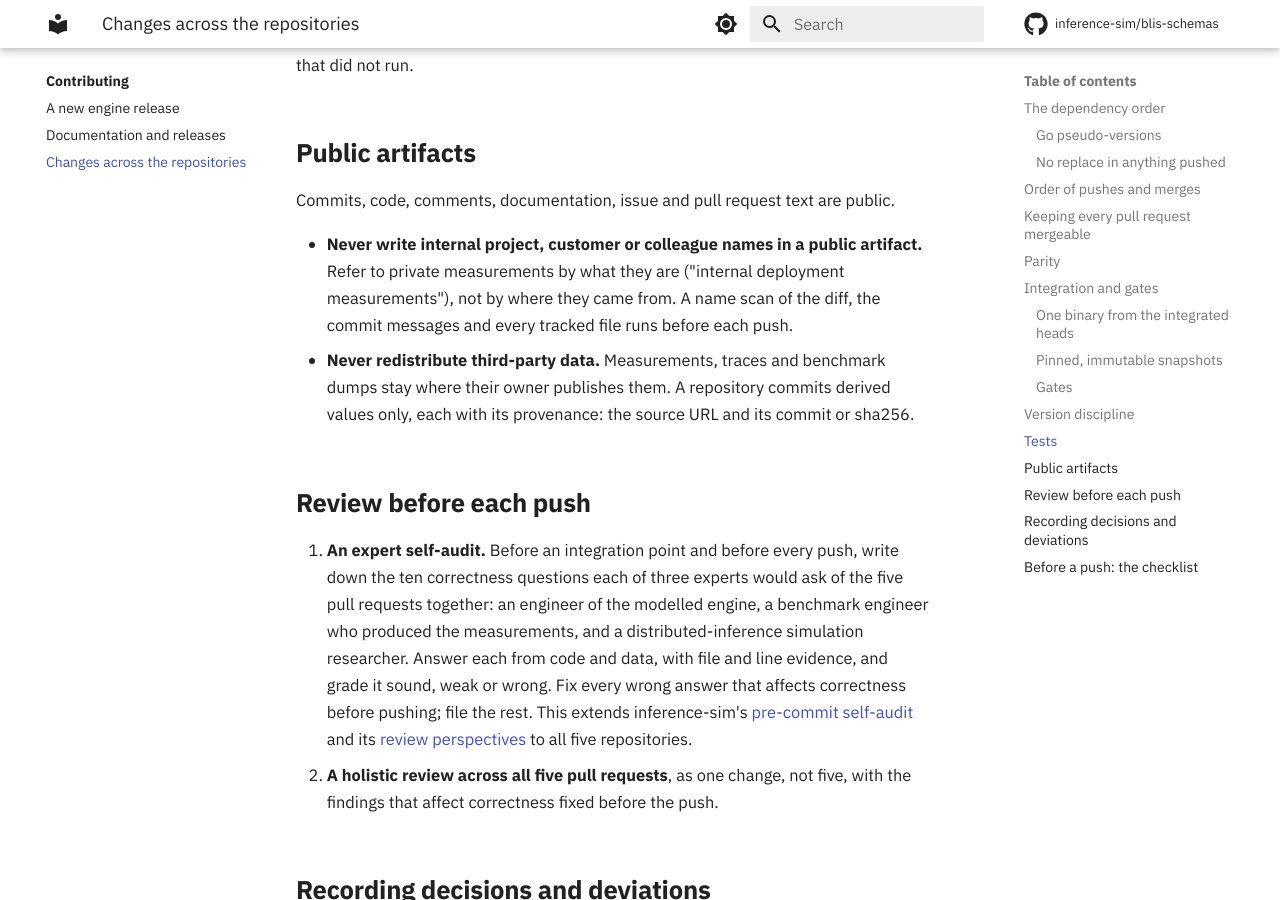
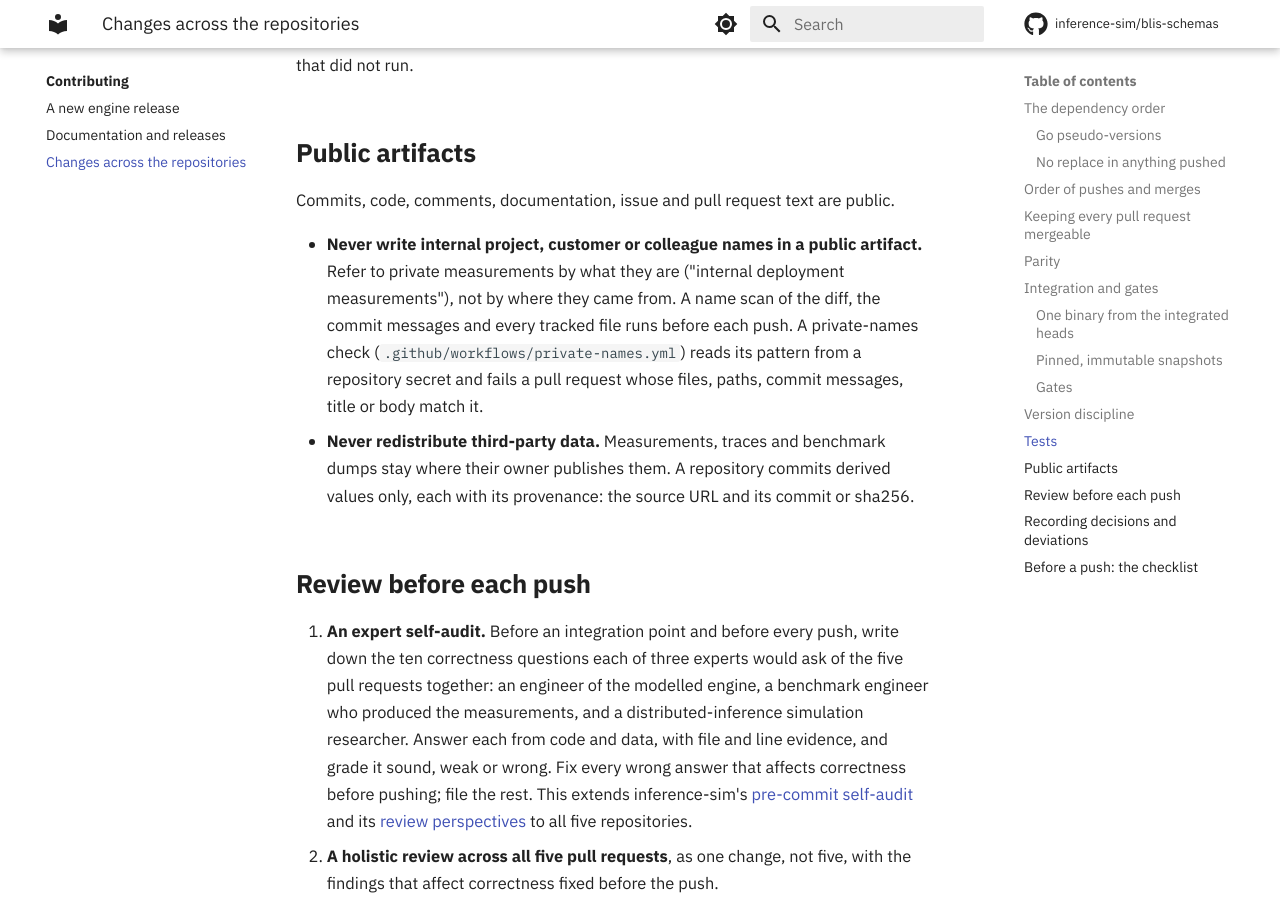
Before and after one commit to inference-sim/blis-schemas, an MkDocs documentation site: the page built from docs/contributing/cross-repo-changes.md, in a window 1280 px wide and 900 px high, scrolled down 6899 px. Built offline with MkDocs 1.6.1 and Material for MkDocs 9.7.7, drawn with Linux system fonts in a browser that asks for light colours; comment, search, counter and statistics services are not loaded; the version menu is left out.

Commit message:
ci: add a private-names check whose pattern comes from a repository secret
.github/workflows/private-names.yml reads one Perl regex per line from the
INTERNAL_NAME_PATTERNS secret and, on pull requests and pushes to main, fails
if any matches (case-insensitive) a tracked file, a file path, a commit message
in the range being merged, or the pull request title or body. It prints each
match as a location only. With the secret unset (a fork pull request), it
prints "skipped: no pattern secret" and passes. The cross-repository change
page notes the check in one line.

Co-Authored-By: Claude Opus 5.5 <noreply@anthropic.com>

```diff
--- a/docs/contributing/cross-repo-changes.md
+++ b/docs/contributing/cross-repo-changes.md
@@ -209,7 +209,9 @@ Commits, code, comments, documentation, issue and pull request text are public.
 - **Never write internal project, customer or colleague names in a public artifact.** Refer to
   private measurements by what they are ("internal deployment measurements"), not by where they
   came from. A name scan of the diff, the commit messages and every tracked file runs before
-  each push.
+  each push. A private-names check (`.github/workflows/private-names.yml`) reads its pattern
+  from a repository secret and fails a pull request whose files, paths, commit messages, title
+  or body match it.
 - **Never redistribute third-party data.** Measurements, traces and benchmark dumps stay where
   their owner publishes them. A repository commits derived values only, each with its
   provenance: the source URL and its commit or sha256.
```
Also changed, not shown: 1 other file.
